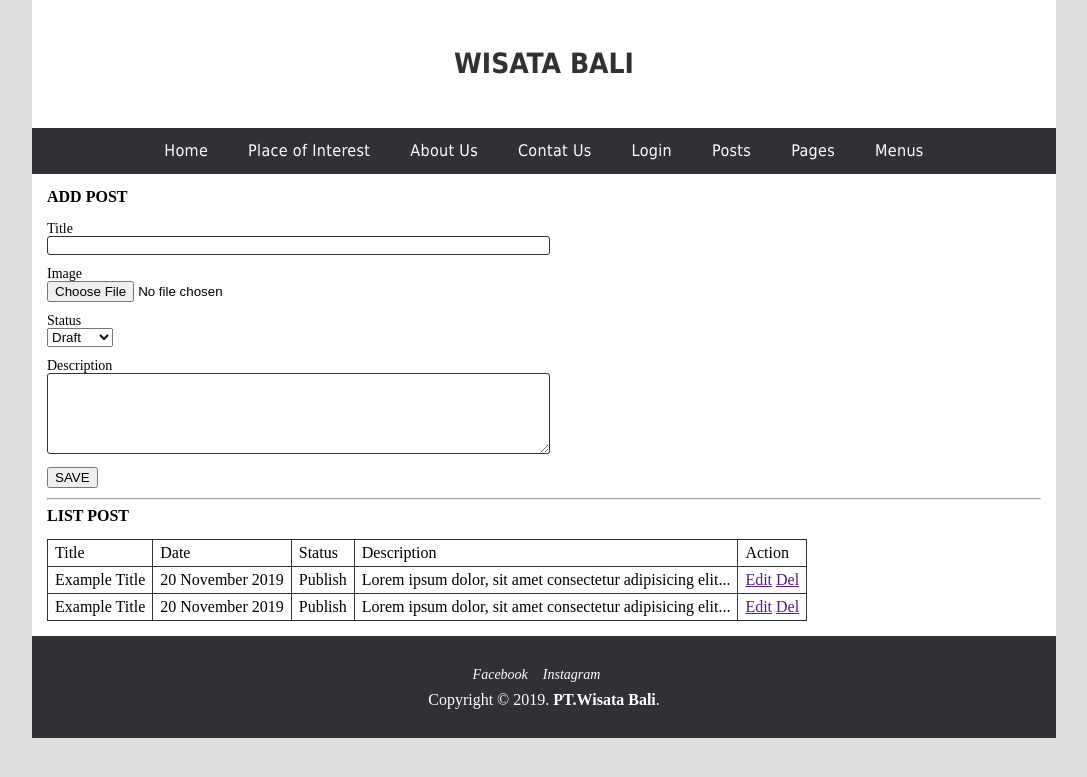
After one commit to andrenata/latihanwebdasar2, a PHP site: page /list_post.php in a window 1280 px wide. The commit adds this page. Shown: the top 777 px of the page, without its empty margins (96-1183 px from the left). Run offline with PHP 8.4, Linux system fonts and the light colour scheme; some libraries are stand-ins or nearby versions.

Commit message:
Add file list-post dan CKEditor

```diff
--- a/css/style.css
+++ b/css/style.css
@@ -142,3 +142,27 @@ article p {
 	color: #bc1a1a;
 	font-style: italic;
 }
+
+.content {
+	padding: 15px;
+}
+
+h4 {
+	margin-bottom: 15px;
+	font-weight: bold;
+}
+.input-group {
+	margin-bottom: 10px;
+}
+label {
+	font-size: 14px;
+}
+input[type=text], textarea {
+	border: 1px solid #2f3134;
+	border-radius: 3px;
+	width: 50%;
+}
+table.list-data tr td {
+	border: 1px solid #2f3134;
+	padding: 5px 7px;
+}
--- a/footer.php
+++ b/footer.php
@@ -14,7 +14,11 @@
 			<p>Copyright &copy; 2019. <a href="">PT.Wisata Bali</a>.</p>
 		</div> <!-- endFooter -->
 
-	</div> <!-- endContainer -->
+    </div> <!-- endContainer -->
+
+    <script>
+            CKEDITOR.replace( 'webeditor' );
+    </script>
 
 </body>
 </html>
--- a/header.php
+++ b/header.php
@@ -4,7 +4,10 @@
 	<meta charset="UTF-8">
 	<title>Latihan Web Dasar - STMIK Denpasar</title>
 	<link rel="stylesheet" href="css/reset.css">
-	<link rel="stylesheet" href="css/style.css">
+    <link rel="stylesheet" href="css/style.css">
+
+    <!-- JS -->
+    <script src="https://cdn.ckeditor.com/4.13.0/standard/ckeditor.js"></script>
 
 </head>
 <body>
--- /dev/null
+++ b/list_post.php
@@ -0,0 +1,63 @@
+<?php include('header.php'); ?>
+<?php include('menu.php'); ?>
+
+    <div class="content">
+        <h4>ADD POST</h4>
+        <form action="post" action="">
+            <div class="input-group">
+                <label>Title</label> <br>
+                <input type="text" name="title">
+            </div>
+            <div class="input-group">
+                <label>Image</label> <br>
+                <input type="file" name="image">
+            </div>
+            <div class="input-group">
+                <label>Status</label> <br>
+                <select name="status">
+                    <option value="0">Draft</option>
+                    <option value="1">Publish</option>
+                </select>
+            </div>
+            <div class="input-group">
+                <label>Description</label> <br>
+                <textarea name="webeditor" cols="30" rows="5"></textarea>
+            </div>
+            <div class="input-group">
+                <input type="submit" value="SAVE">
+            </div>
+        </form>
+        <hr>
+        <h4>LIST POST</h4>
+        <table class="list-data">
+            <tr>
+                <td>Title</td>
+                <td>Date</td>
+                <td>Status</td>
+                <td>Description</td>
+                <td>Action</td>
+            </tr>
+            <tr>
+                <td>Example Title</td>
+                <td>20 November 2019</td>
+                <td>Publish</td>
+                <td>Lorem ipsum dolor, sit amet consectetur adipisicing elit...</td>
+                <td>
+                    <a href="">Edit</a>
+                    <a href="">Del</a>
+                </td>
+            </tr>
+            <tr>
+                <td>Example Title</td>
+                <td>20 November 2019</td>
+                <td>Publish</td>
+                <td>Lorem ipsum dolor, sit amet consectetur adipisicing elit...</td>
+                <td>
+                    <a href="">Edit</a>
+                    <a href="">Del</a>
+                </td>
+            </tr>
+        </table>
+    </div> <!-- endContent -->
+
+<?php include('footer.php'); ?>
--- a/menu.php
+++ b/menu.php
@@ -7,8 +7,8 @@
         <li><a href="">Contat Us</a></li>
         <li><a href="login.php">Login</a></li>
         <li><a href="list_post.php">Posts</a></li>
-        <li><a href="list_post.php">Pages</a></li>
-        <li><a href="list_post.php">Menus</a></li>
+        <li><a href="list_page.php">Pages</a></li>
+        <li><a href="list_menu.php">Menus</a></li>
     </ul>
     <div class="clear"></div>
 </div> <!-- endMenu -->
```
Also changed, not shown: list_menu.php (added), list_page.php (added), login.php (added).
